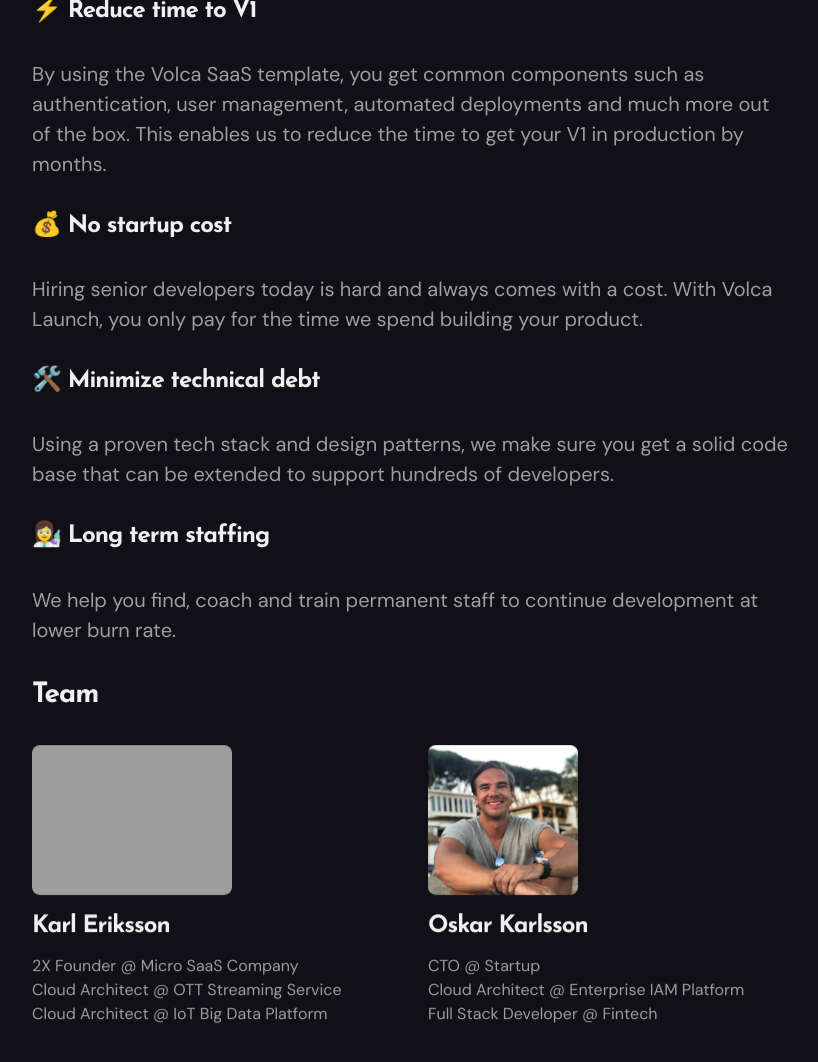
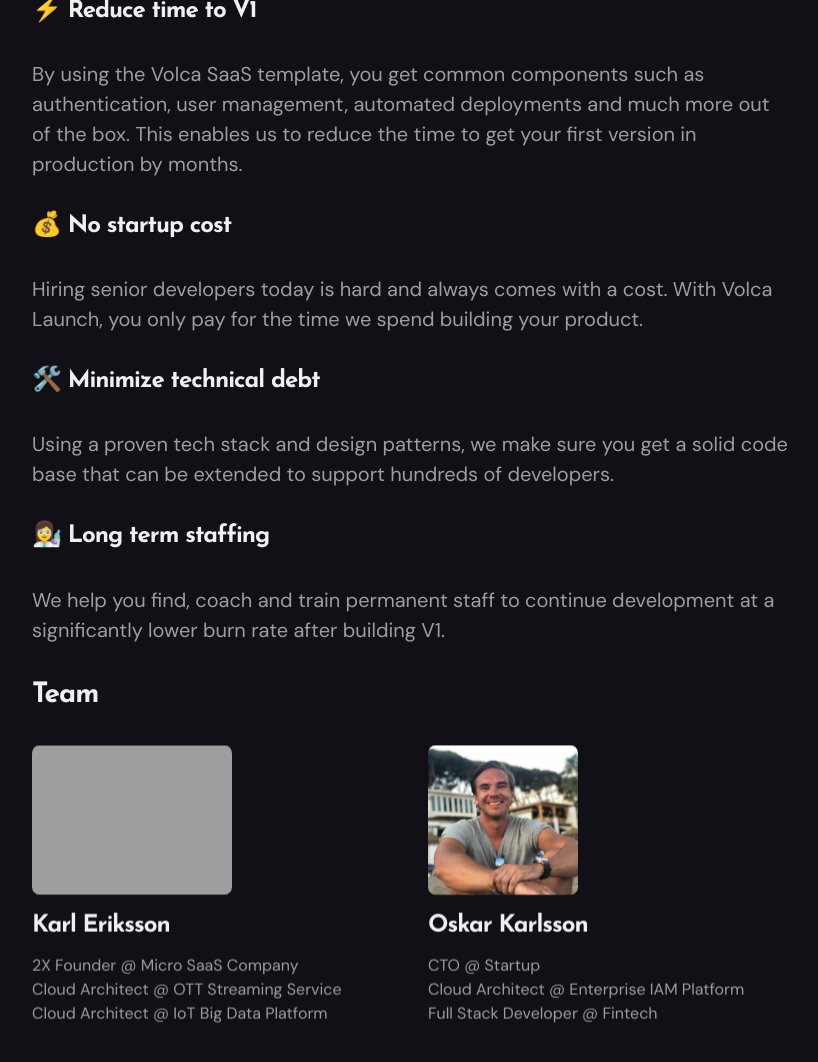
Before and after one commit to volca-io/volca-io.github.io, a Jekyll site: the page built from _pages/launch.md, in a window 1280 px wide and 1400 px high, scrolled down 1021 px, cut to the strip 199-1261 px from the top of the window. Shown: the whole strip, without its empty margins (228-1046 px from the left). Built offline with Jekyll 4.4.1, drawn with Linux system fonts in a browser that asks for light colours; nearby versions of some CDN libraries.

Commit message:
Update launch.md

```diff
--- a/_pages/launch.md
+++ b/_pages/launch.md
@@ -10,7 +10,7 @@
 
 ### ⚡ Reduce time to V1
 
-By using the Volca SaaS template, you get common components such as authentication, user management, automated deployments and much more out of the box. This enables us to reduce the time to get your V1 in production by months.
+By using the Volca SaaS template, you get common components such as authentication, user management, automated deployments and much more out of the box. This enables us to reduce the time to get your first version in production by months.
 
 ### 💰 No startup cost
 
@@ -22,7 +22,7 @@
 
 ### 👩‍🔬 Long term staffing
 
-We help you find, coach and train permanent staff to continue development at lower burn rate.
+We help you find, coach and train permanent staff to continue development at a significantly lower burn rate after building V1.
 
 ## Team
 
```
